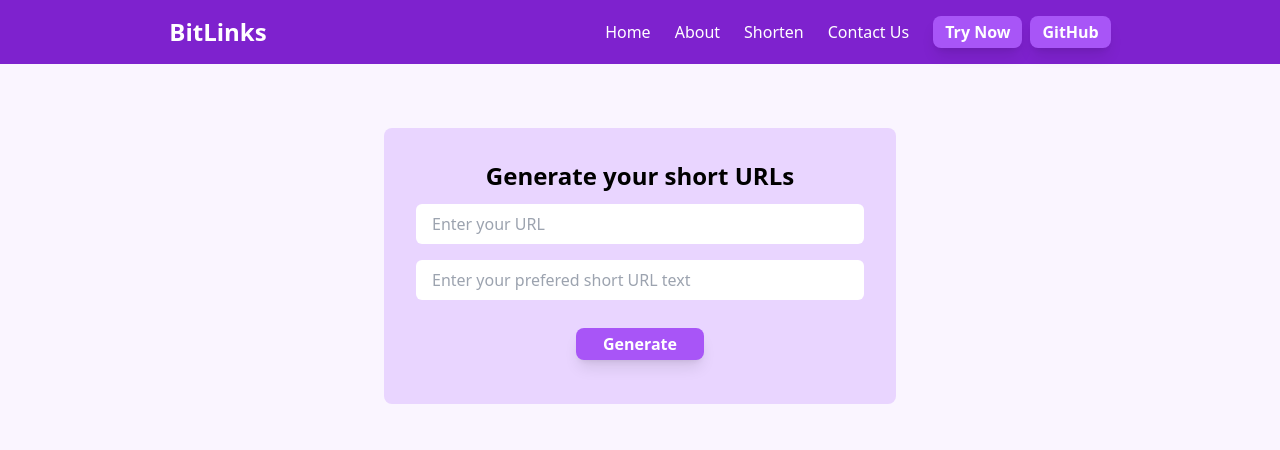
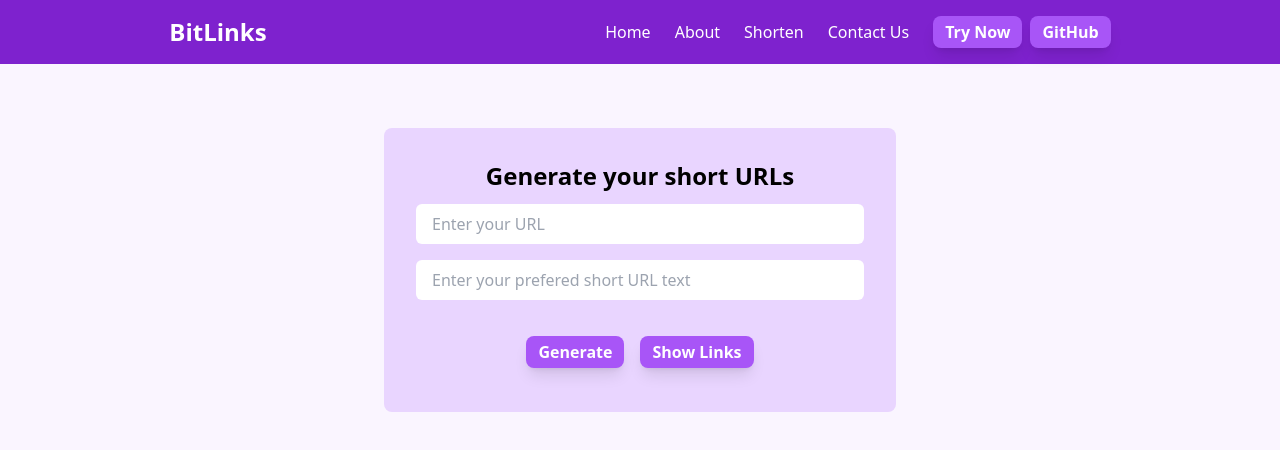
Before and after one commit to Shivanshu-Jha/linkShortener, a Next.js app: page /shorten in a window 1280 px wide. Shown: the top 450 px of the page. Built offline with nearby package versions, Linux system fonts and the light colour scheme.

Commit message:
Updated repository with latest changes

```diff
--- a/app/about/page.js
+++ b/app/about/page.js
@@ -7,7 +7,7 @@ const About = () => {
                 <h1 className='font-bold text-2xl text-center mb-3'>About BitLinks</h1>
                 <p className='text-lg mb-4'>
                     BitLinks is a simple URL shortening service that allows you to create short, easy-to-share links.
-                    Whether you're sharing links on social media, in emails, or anywhere else, BitLinks makes it easy to manage and track your URLs.
+                    Whether you are sharing links on social media, in emails, or anywhere else, BitLinks makes it easy to manage and track your URLs.
                 </p>
                 <p className='text-lg mb-4'>
                     Our service is designed to be user-friendly and efficient, providing you with a quick way to generate short links without any hassle.
--- a/app/api/generate/route.js
+++ b/app/api/generate/route.js
@@ -28,3 +28,19 @@ export async function POST(request) {
         message: "URL generated successfully"
     });
 }
+
+export async function GET(request) {
+    try {
+        const client = await clientPromise;
+        const db = client.db("bitlinks");
+        const result = await db.collection("url").find({}).toArray();
+
+        return new Response(JSON.stringify(result), {
+            headers: { "Content-Type": "application/json" },
+        });
+
+    } catch (error) {
+        console.error(error);
+        return Response.json({ error: "Database connection error" }, { status: 500 });
+    }
+}
--- a/app/shorten/page.js
+++ b/app/shorten/page.js
@@ -7,6 +7,7 @@ const Shorten = () => {
     const [url, setUrl] = useState('');
     const [shortUrl, setShortUrl] = useState('');
     const [generated, setGenerated] = useState("")
+    const [shortLinks, setShortLinks] = useState([])
 
 
     const generate = () => {
@@ -38,6 +39,34 @@ const Shorten = () => {
             .catch((error) => console.error(error));
     }
 
+    // const showL = () => {
+
+
+
+    //     const requestOptions = {
+    //         method: "GET",
+    //         redirect: "follow"
+    //     };
+
+    //     fetch("/api/generate", requestOptions)
+    //         .then((response) => response.text())
+    //         .then((result) => console.log(result))
+
+    //         .catch((error) => console.error(error));
+
+    // }
+
+    const showL = () => {
+        fetch("/api/generate")
+            .then((response) => response.json())
+            .then((data) => {
+                console.log("Fetched Links:", data);
+                setShortLinks(data); // Ensure React updates the state properly
+            })
+            .catch((error) => console.error("Error fetching short links:", error));
+    };
+
+
     return (
         <div className='mx-auto max-w-lg bg-purple-200 my-16 p-8 rounded-lg'>
             <h1 className='font-bold text-2xl text-center mb-3'>Generate your short URLs</h1>
@@ -54,14 +83,35 @@ const Shorten = () => {
                     value={shortUrl}
                     onChange={e => { setShortUrl(e.target.value) }}
                 />
-                <button onClick={generate} className='bg-purple-500 shadow-lg p-3 py-1 mx-40 my-3 hover:scale-110 transition delay-100 duration-300 ease-in-out font-semibold rounded-lg text-white '>Generate</button>
+                <div className='flex justify-center items-center gap-4 mt-2'>
+                    <button onClick={generate} className='bg-purple-500 shadow-lg p-3 py-1  my-3 hover:scale-110 transition delay-100 duration-300 ease-in-out font-semibold rounded-lg text-white '>Generate</button>
+                    <button onClick={showL} className='bg-purple-500 shadow-lg p-3 py-1  my-3 hover:scale-110 transition delay-100 duration-300 ease-in-out font-semibold rounded-lg text-white '>Show Links</button>
+                </div>
             </div>
             {generated && <> <span className='font-bold text-lg'>Your Link<br /></span>
                 <code>
                     <Link target='_blank' href={generated}>{generated}</Link>
                 </code>
             </>}
+
+            {shortLinks.length > 0 && (
+                <>
+                    <span className='font-bold text-lg'>Your Short Links<br /></span>
+                    {shortLinks.map((link) => (
+                        <code key={link._id}>
+                            <Link target='_blank' href={`${process.env.NEXT_PUBLIC_HOST}/${link.shortUrl}`}>
+                                {process.env.NEXT_PUBLIC_HOST}/{link.shortUrl}
+                            </Link>
+                            <br />
+                        </code>
+                    ))}
+                </>
+            )}
+
+
+
         </div>
+
     )
 }
 
```
Also changed, not shown: package.json (+4 -3 lines), 1 other file (tests, documents, lock files or other folders).
